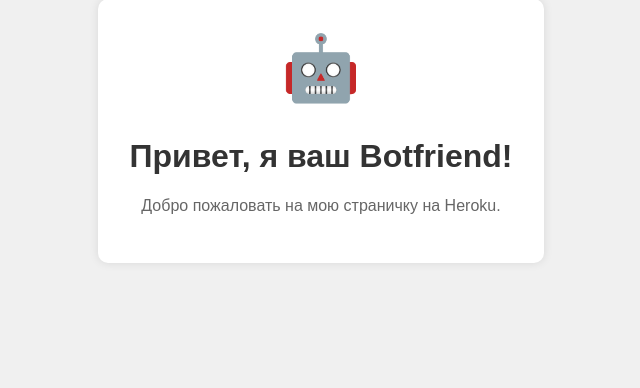
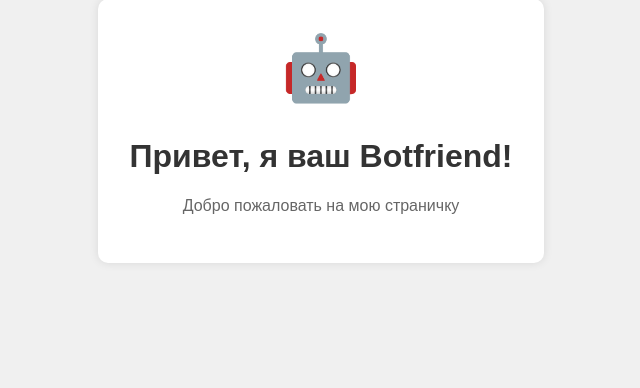
Before and after one commit to Tomasix7/mgptbot2, a Flask app: page / in a window 1280 px wide. Shown: the part 269-657 px from the top of the page, without its empty margins (319-959 px from the left). Run offline with Flask 3, Linux system fonts and the light colour scheme.

Commit message:
uni index.html

```diff
--- a/templates/index.html
+++ b/templates/index.html
@@ -37,7 +37,7 @@
     <div class="container">
         <div class="bot-icon">🤖</div>
         <h1>Привет, я ваш Botfriend!</h1>
-        <p>Добро пожаловать на мою страничку на Heroku.</p>
+        <p>Добро пожаловать на мою страничку</p>
         <!-- <p>Я здесь, чтобы помочь вам и ответить на ваши вопросы.</p> -->
     </div>
 </body>
```
